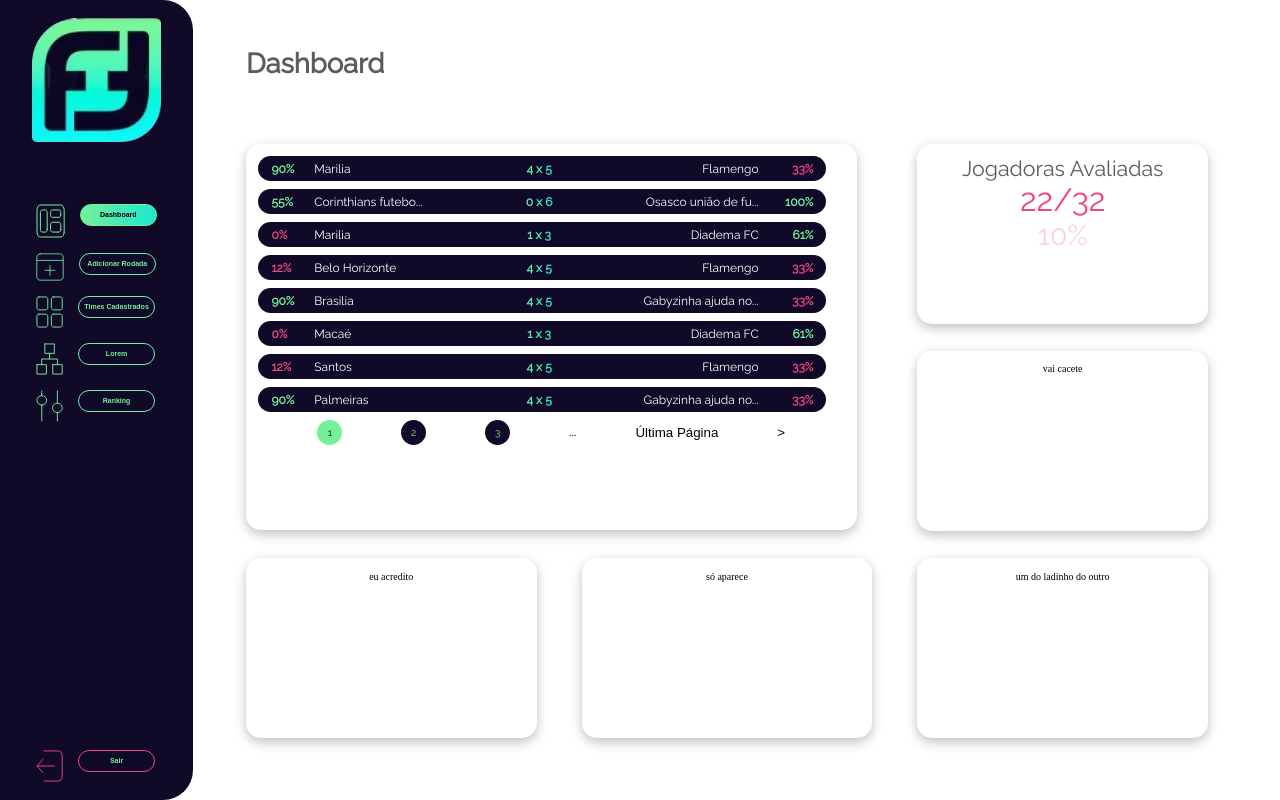
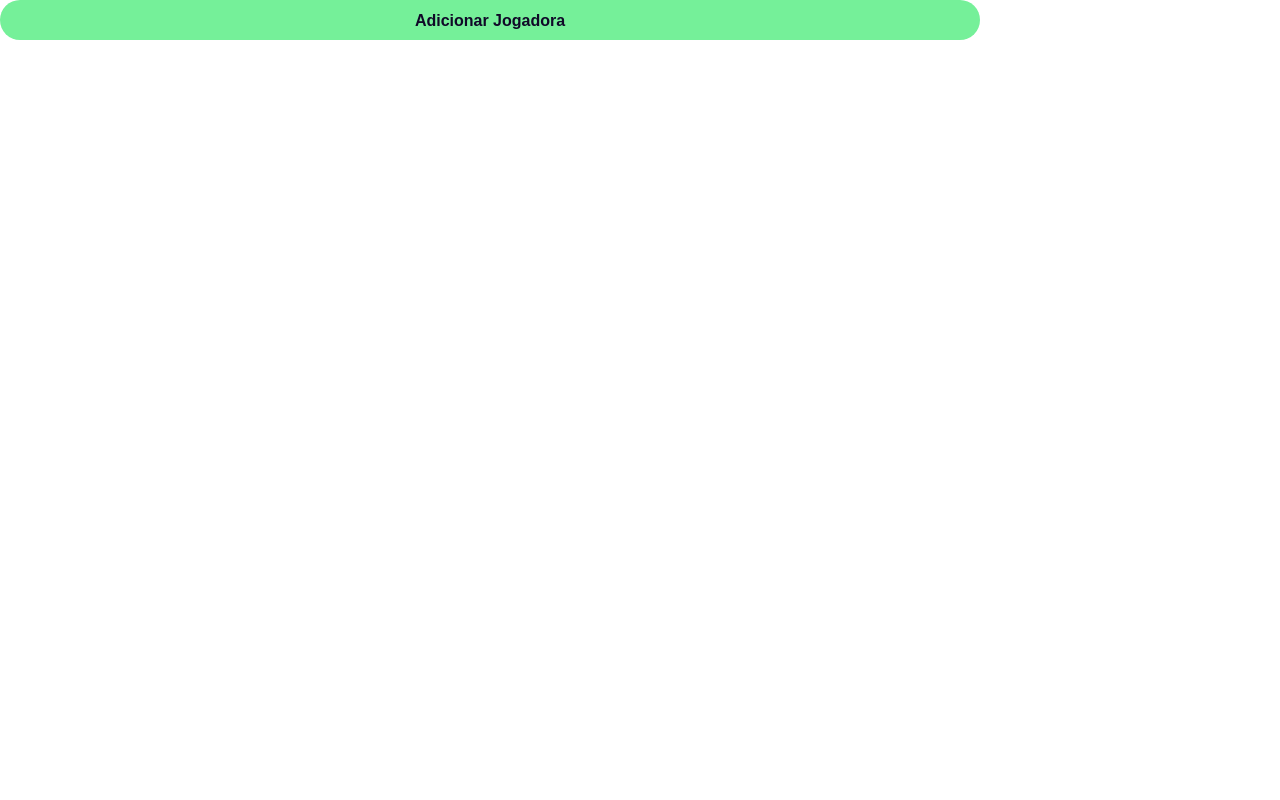
Before and after one commit to estartandodevs-course/Escala-as-Mina, a React (Create React App) app: page / in a window 1280 px wide. Built offline with nearby package versions, Linux system fonts and the light colour scheme.

Commit message:
Funcionalidade Adicionar Jogadora

```diff
--- a/src/App.jsx
+++ b/src/App.jsx
@@ -3,12 +3,16 @@
 import { BrowserRouter as Router, Switch, Route } from "react-router-dom";
 import { Login, Dashboard, Rodadas, Jogadoras, Times, Ranking } from "./pages";
 import { Layout } from "./components";
+import { CreatePlayer } from "./components/CreatePlayer"
 
 function App() {
   return (
     <ThemeProvider theme={theme}>
+
+      <CreatePlayer />
+
       <Router>
-        <Switch>
+        {/* <Switch>
           <Route path="/login">
             <Login />
           </Route>
@@ -34,7 +38,7 @@
               <Ranking />
             </Route>
           </Layout>
-        </Switch>
+        </Switch> */}
       </Router>
     </ThemeProvider>
   );
--- /dev/null
+++ b/src/components/CreatePlayer/index.jsx
@@ -0,0 +1,37 @@
+import React, { useState } from 'react';
+import { InputPlayer } from '../Input';
+import { Button } from '../Button';
+import AcceptBtn from '../../assets/icons/AcceptBtn.svg';
+import DeclineBtn from '../../assets/icons/DeclineBtn.svg';
+import { AddPlayerBtn, PlayerInfo } from './styledCreatePlayer';
+
+export const CreatePlayer = () => {
+  const [showInput, setShowInput] = useState(false);
+  const [showBtn, setShowBtn] = useState(true);
+
+  function handleClick() {
+    setShowBtn(false);
+    setShowInput(true);
+  }
+
+  return (
+    <>
+      {showBtn && (
+        <AddPlayerBtn type="icon" onClick={handleClick}>
+          Adicionar Jogadora
+        </AddPlayerBtn>
+      )}
+
+      {showInput && (
+        <PlayerInfo>
+          <InputPlayer type="number" />
+          <InputPlayer type="name" />
+          <Button type="icon">
+            <img src={AcceptBtn} alt="Accept"></img>
+            <img src={DeclineBtn} alt="Accept"></img>
+          </Button>
+        </PlayerInfo>
+      )}
+    </>
+  );
+};
--- /dev/null
+++ b/src/components/CreatePlayer/styledCreatePlayer.jsx
@@ -0,0 +1,31 @@
+import styled from 'styled-components';
+
+const AddPlayerBtn = styled.button`
+  background-color: ${(props) => props.theme.pallete.secondary.main};
+  color: ${(props) => props.theme.pallete.gray.black};
+  font-weight: bold;
+  font-size: 16px;
+  line-height: 19px;
+  width: 980px;
+  height: 40px;
+  border-radius: 30px;
+  border: none;
+  cursor: pointer;
+
+  &:focus {
+    outline: none;
+  }
+`;
+
+const PlayerInfo = styled.div`
+  display: flex;
+
+  input {
+    margin: 0 15px;
+  }
+
+  img {
+    margin: 8px;
+  }
+`;
+export { AddPlayerBtn, PlayerInfo };
```
